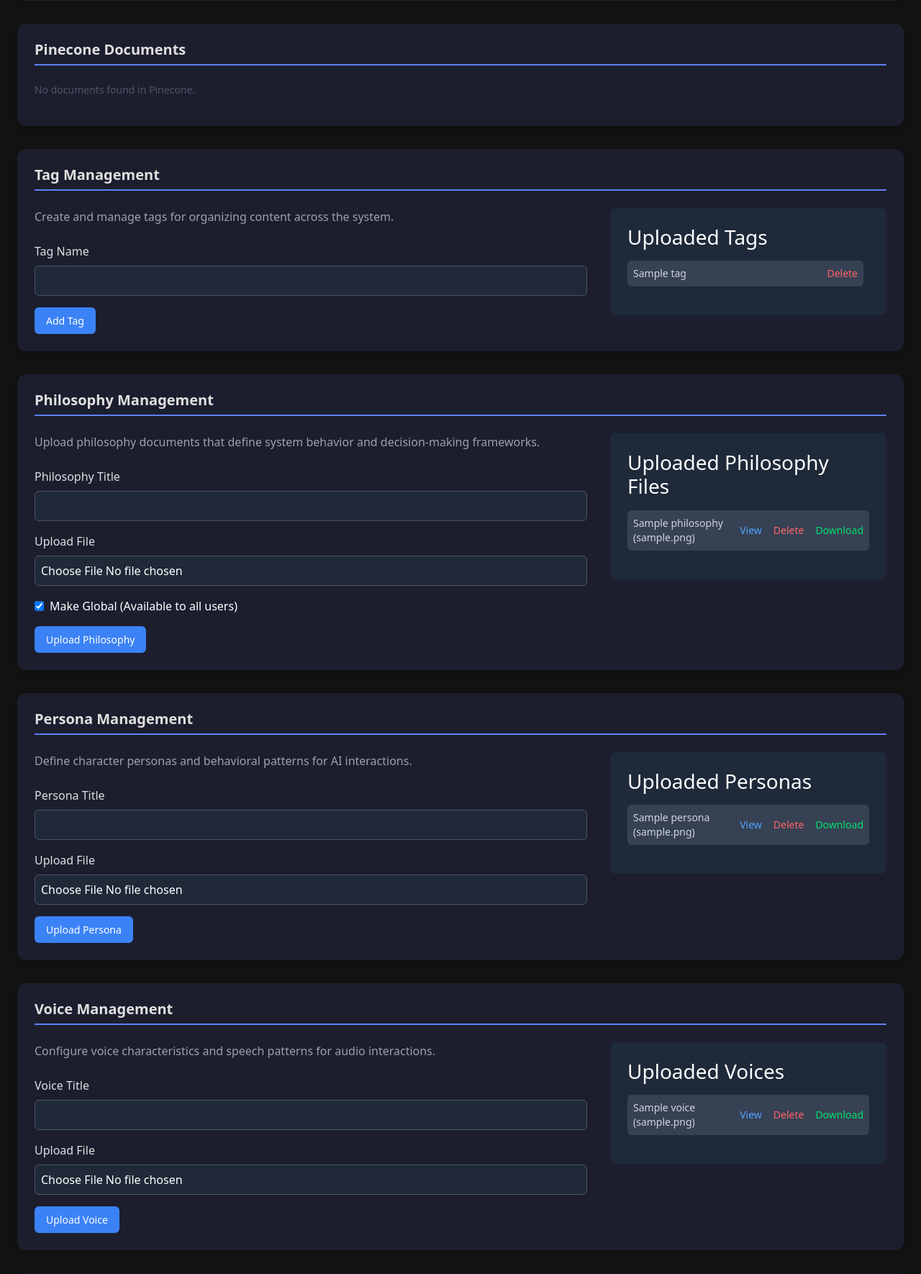
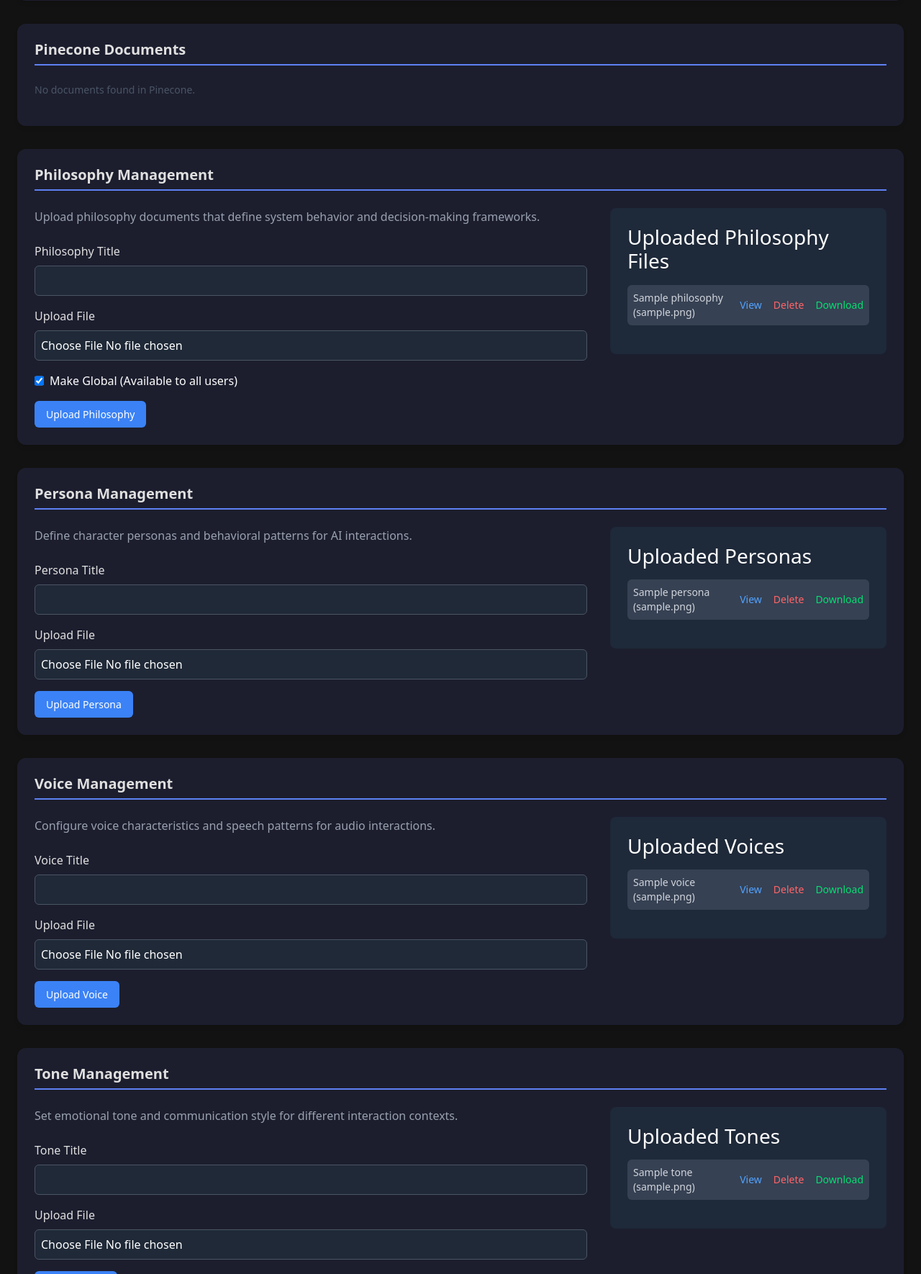
Before and after one commit to FaisalZafar781/yourpeak-ai-lesson, a Django app: page /admin-dashboard/ in a window 1280 px wide. Shown: the part 331-2101 px from the top of the page at 72% size. Run offline with Django 5.2, Linux system fonts and the light colour scheme; a user stored in the database is signed in; tables that the repository leaves empty hold one stand-in row (values such as "Sample post"); data that the repository does not hold is empty; some libraries are stand-ins or nearby versions.

Commit message:
Added auto tags feature

```diff
--- a/lesson_plans/templates/lesson_plans/admin-dashboard.html
+++ b/lesson_plans/templates/lesson_plans/admin-dashboard.html
@@ -226,43 +226,6 @@
   {% endfor %}
   </div>
 </section>
-
-  <!-- Tag Management Section -->
-  <section class="upload-section">
-    <h2 class="section-title">Tag Management</h2>
-    <div class="full-width-section">
-      <div>
-        <p class="text-gray-400 mb-4">Create and manage tags for organizing content across the system.</p>
-        <form method="POST" class="form-grid">
-          {% csrf_token %}
-          <div class="form-field">
-            <label for="{{ tag_form.name.id_for_label }}">Tag Name</label>
-            {{ tag_form.name|add_class:"select-dark w-full" }}
-          </div>
-          <button type="submit" name="upload_tag" class="btn-primary">Add Tag</button>
-        </form>
-      </div>
-         <div class="bg-gray-800 p-4 rounded-lg w-full">
-      <h3 class="text-lg font-medium text-theme mb-3">Uploaded Tags</h3>
-      <div class="max-h-96 overflow-y-auto space-y-2 pr-2" style="max-height: 200px;">
-      <ul class="space-y-2 text-sm text-gray-300">
-        {% for file in tags %}
-          <li class="flex justify-between items-center bg-gray-700 p-2 rounded">
-            <span>{{ file.name }}</span>
-            <!-- Delete button placeholder -->
-            <form method="POST" action="{% url 'delete_file' 'tag' file.id %}" onsubmit="return confirm('Delete this Tag?');">
-              {% csrf_token %}
-              <button type="submit" class="text-red-400 hover:text-red-600">Delete</button>
-            </form>
-          </li>
-        {% empty %}
-          <li class="text-gray-500">No files uploaded yet.</li>
-        {% endfor %}
-      </ul>
-    </div>
-    </div>
-    </div>
-  </section>
 
   <!-- Philosophy Management Section -->
 <section class="upload-section">
--- a/lesson_plans/templates/lesson_plans/upload_document.html
+++ b/lesson_plans/templates/lesson_plans/upload_document.html
@@ -337,11 +337,6 @@
            background-color: var(--sidebar-bg); color: var(--text); transition: all 0.3s ease;">
       </div>
 
-      <div class="form-group">
-        <label for="id_tags">Select Tags:</label>
-        {{ form.tags }}
-      </div>
-
       <button type="submit" id="submit-btn" class="btn-submit">
         <i class="fas fa-upload btn-icon"></i>Upload File
       </button>
--- a/lesson_plans/utils.py
+++ b/lesson_plans/utils.py
@@ -52,7 +52,7 @@ def embed_text_chunks(chunks):
         embeddings.append((chunk, embedding))
     return embeddings
 
-def store_document_in_pinecone(document):
+def store_document_in_pinecone(document, tags):
     text = document.content
     chunks = chunk_text(text)
 
@@ -60,16 +60,11 @@ def store_document_in_pinecone(document):
         embedded_chunks = embed_text_chunks(chunks)
     except Exception as e:
         raise
-
-    tags = [tag.name for tag in document.tags.all()]
-    vector_ids = []  # ✅ Track uploaded vector IDs
-
+    vector_ids = []
     for i, (chunk, embedding) in enumerate(embedded_chunks):
         vector_id = f"{document.id}-{i}"
-        vector_ids.append(vector_id)  # ✅ Store it
-
+        vector_ids.append(vector_id)
         try:
-            print("Uploading document:", document.title)
             index.upsert(vectors=[{
                 "id": vector_id,
                 "values": embedding,
@@ -84,7 +79,6 @@ def store_document_in_pinecone(document):
         except Exception as e:
             raise
 
-    # ✅ Save metadata locally
     PineconeDocument.objects.create(
         document=document,
         title=document.title,
--- a/lesson_plans/views.py
+++ b/lesson_plans/views.py
@@ -40,7 +40,6 @@ def admin_dashboard_view(request):
             return redirect('home_screen')
     except UserProfile.DoesNotExist:
         return redirect('home_screen')
-    # Initialize forms
     pinecone_docs = PineconeDocument.objects.select_related('document').all()
     tag_form = TagForm()
     philosophy_form = PhilosophyUploadForm()
@@ -160,11 +159,9 @@ def delete_file(request, model, file_id):
         try:
             file_obj = model_class.objects.get(id=file_id)
 
-            # If object has an `uploaded_by` field, restrict deletion
             if hasattr(file_obj, 'uploaded_by') and file_obj.uploaded_by != request.user:
                 return HttpResponseForbidden("You do not have permission to delete this item.")
 
-            # Always delete the database object
             file_obj.delete()
         except model_class.DoesNotExist:
             pass
@@ -212,12 +209,9 @@ def delete_pinecone_document(request, doc_id):
         pinecone_doc = get_object_or_404(PineconeDocument, id=doc_id)
 
         try:
-            # Delete vectors from Pinecone
             vector_ids = pinecone_doc.vector_ids
             index.delete(ids=vector_ids)
-
-            # Delete local records
-            pinecone_doc.document.delete()  # Also deletes the related PineconeDocument due to CASCADE
+            pinecone_doc.document.delete()
             messages.success(request, "Document and its vectors were deleted successfully.")
         except PineconeApiException as e:
             messages.error(request, f"Pinecone API error: {str(e)}")
@@ -243,18 +237,32 @@ def upload_document(request):
             uploaded_file = request.FILES['file']
 
             try:
+                content = extract_text_from_file(uploaded_file)
+                tag_section_start = content.find("Tags:")
+                if tag_section_start != -1:
+                    tag_line_end = content.find("\n", tag_section_start)
+                    if tag_line_end == -1:
+                        tag_line_end = len(content)
 
-                content = extract_text_from_file(uploaded_file)
+                    tag_line = content[tag_section_start:tag_line_end].strip()
+                    tag_section = tag_line[len("Tags:"):].strip()
+                    tags = [tag.strip() for tag in tag_section.split(",") if tag.strip()]
+
+                    content = (
+                        content[:tag_section_start].strip() +
+                        "\n\n" +
+                        content[tag_line_end:].strip()
+                    )
+
                 document.content = content
                 document.save()
                 form.save_m2m()
 
                 try:
-                    store_document_in_pinecone(document)
+                    store_document_in_pinecone(document , tags)
                     base_url = reverse('upload_document')
                     query_string = urlencode({'success': '1'})
                     return redirect(f"{base_url}?{query_string}")
-                    # return redirect('document_list')
                 except Exception as e:
                     return render(request, 'lesson_plans/upload_document.html', {
                         'form': form,
@@ -292,11 +300,9 @@ def delete_chat(request, chat_id):
         return redirect('login')
 
     if request.method == 'POST':
-        # Only fetch chats owned by the logged-in user
         chat = get_object_or_404(ChatSession, id=chat_id, user=request.user)
         chat.delete()
 
-    # Redirect to remaining chats owned by the same user
     remaining_chat = ChatSession.objects.filter(user=request.user).first()
     if remaining_chat:
         return redirect(f"/search/?chat_id={remaining_chat.id}")
@@ -327,24 +333,17 @@ def search_view(request):
     chat_id = request.GET.get("chat_id")
     new_chat_requested = request.GET.get("new_chat")
 
-    # Chat session handling
     if chat_id:
         try:
-            # chat_session = ChatSession.objects.get(id=chat_id)
             chat_session = get_object_or_404(ChatSession, id=chat_id, user=request.user)
-
-
             is_empty_chat = (
                 chat_session.messages.count() == 0 and
                 not chat_session.title
             )
-
-            # If user requested a new chat but is already in an empty one, just stay here
             if new_chat_requested and is_empty_chat:
                 return redirect(f"/search/?chat_id={chat_session.id}")
 
         except ChatSession.DoesNotExist:
-            # chat_session = ChatSession.objects.create()
             chat_session = ChatSession.objects.create(user=request.user)
             return redirect(f"/search/?chat_id={chat_session.id}")
     elif new_chat_requested:
@@ -388,9 +387,6 @@ def search_view(request):
                 answer = result_data.get("answer")
                 results = result_data.get("chunks", [])
 
-                assistant_msg = ChatMessage.objects.create(session=chat_session, role="assistant", content=answer)
-                print("[DEBUG] Created assistant message:", assistant_msg.id)
-
         except Exception as e:
             return render(request, "lesson_plans/search.html", {
                 "form": form,
@@ -404,7 +400,6 @@ def search_view(request):
                 "outputformats": OutputFormat.objects.all(),
                 "chat_id": chat_id,
                 "messages": ChatMessage.objects.filter(session=chat_session),
-                # "sessions": ChatSession.objects.all(),
                 "sessions": ChatSession.objects.filter(user=request.user),
                 **selected_ids
             })
@@ -421,7 +416,6 @@ def search_view(request):
         "outputformats": OutputFormat.objects.all(),
         "chat_id": chat_id,
         "messages": ChatMessage.objects.filter(session=chat_session),
-        # "sessions": ChatSession.objects.all(),
         "sessions": ChatSession.objects.filter(user=request.user),
         "selected_philosophy_ids": selected_ids.get("philosophy_ids", []),
         "selected_persona_ids": selected_ids.get("persona_ids", []),
```
